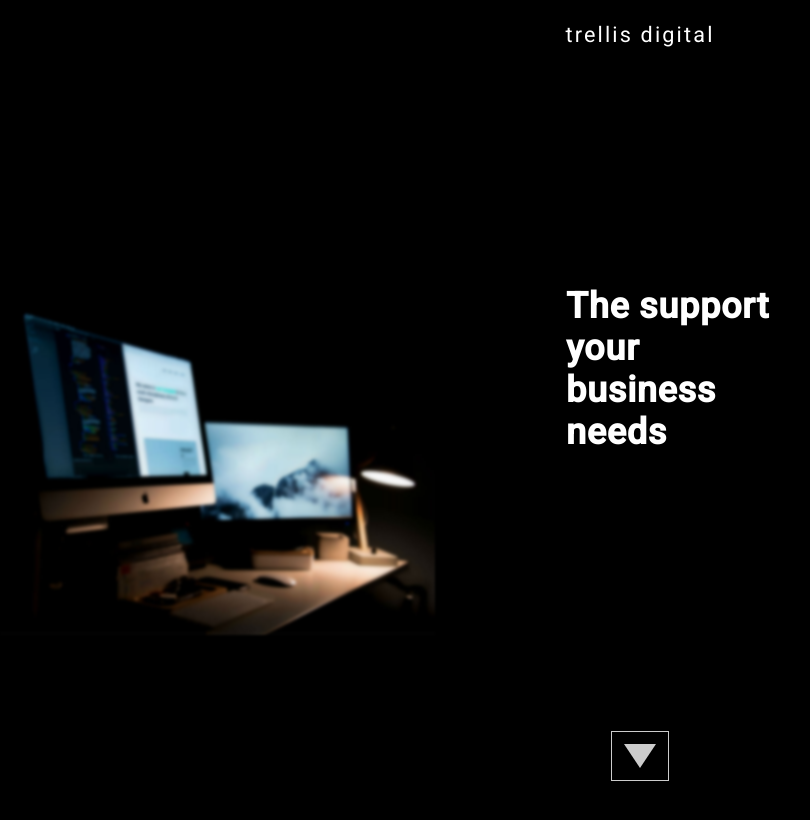
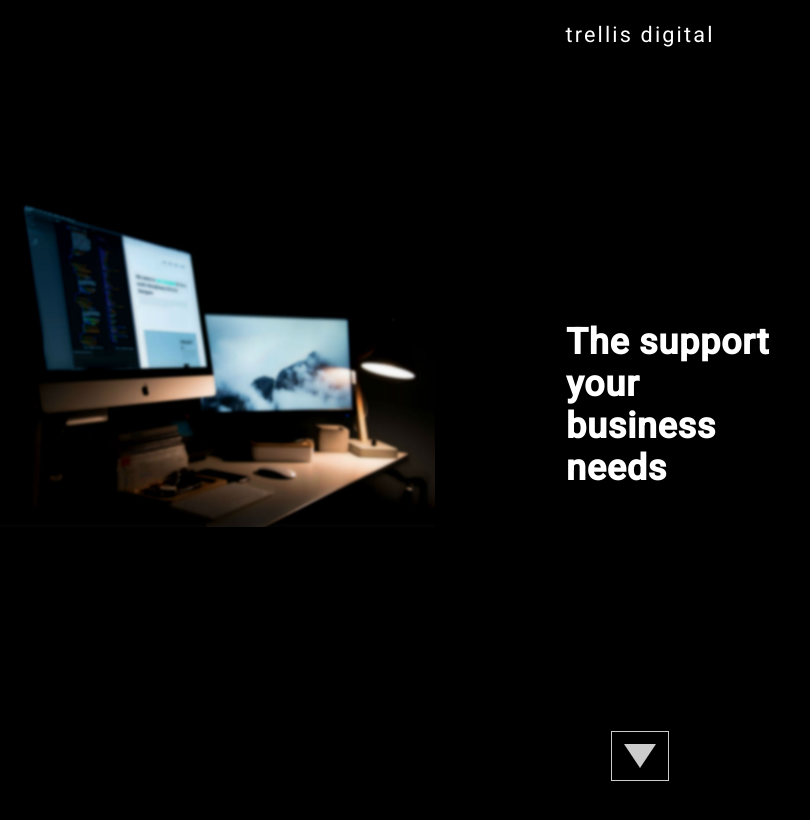
Before and after one commit to LemuelReyes/TrellisDigital, a website: page index.html in a window 1280 px wide. Shown: the top 820 px of the page, without its empty margins (0-810 px from the left). Drawn offline with Linux system fonts and the light colour scheme.

Commit message:
align hero title and offset hero image

```diff
--- a/scss/_hero.scss
+++ b/scss/_hero.scss
@@ -13,7 +13,7 @@
   font-size: 3em;
   max-width: 6em;
   letter-spacing: 0.02em;
-  margin-bottom: 57em;
+  margin-bottom: 3em;
   padding-left: 1.89em;
   z-index: 2;
 }
@@ -25,8 +25,7 @@
   height: 41vh;
   z-index: 1;
   position: relative;
-  bottom: 45em;
-  filter: blur(1px);
+  bottom: 54em;
 }
 
 .arrow-wrapper {
```
Also changed, not shown: css/main.css.
